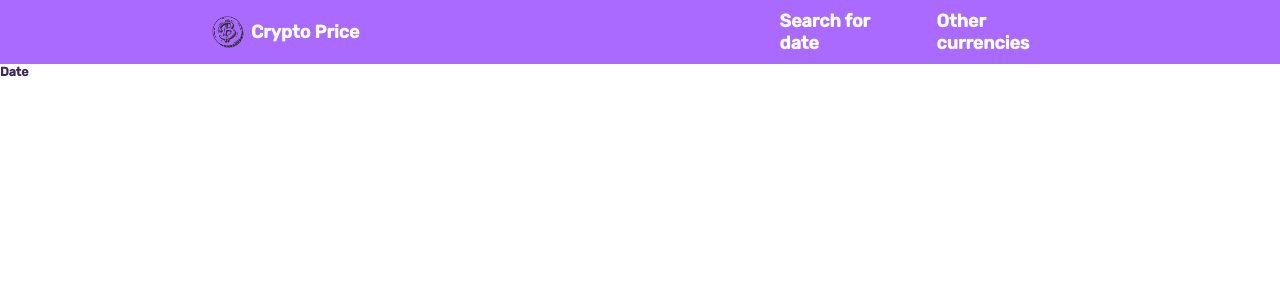
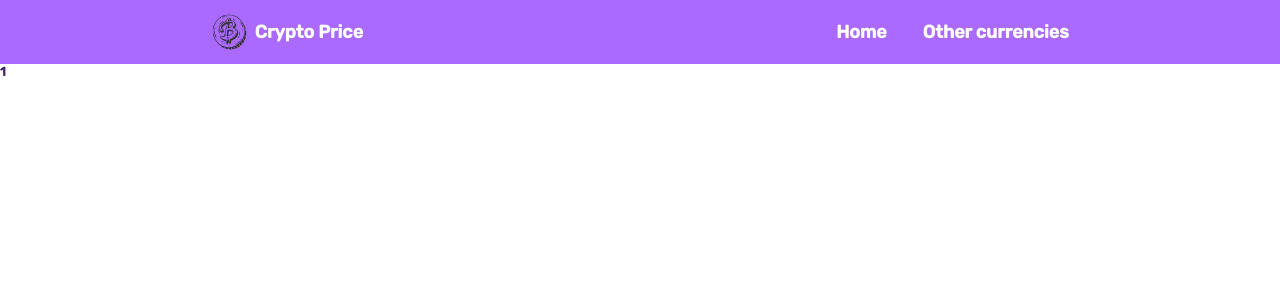
Before and after one commit to thiagopetherson/crypto-price, a Vue app: page /date/1 in a window 1280 px wide. Shown: the top 300 px of the page. Built offline with nearby package versions, Linux system fonts and the light colour scheme.

Commit message:
Refactoring home component

```diff
--- a/src/components/MenuLayout.vue
+++ b/src/components/MenuLayout.vue
@@ -6,8 +6,8 @@
         <span>Crypto Price</span>
       </div>
       <div class="nav-items">
-        <div class="">
-          Search for date
+        <div class="" @click="this.$router.push({ name: 'home' })">
+          Home
         </div>
         <div>
           Other currencies
--- a/src/views/DateFilterView.vue
+++ b/src/views/DateFilterView.vue
@@ -1,13 +1,17 @@
 <template>
   <div class="date-filter">
-    <h1>Date</h1>
+    <h1>{{ id }}</h1>
   </div>
 </template>
 
 <script>
 
 export default {
-    name: 'DateFilterView',
+  name: 'DateFilterView',
+  props: ['id'],
+  mounted () {
+    console.log(this.id)
+  }
 }
 
 </script>
--- a/src/views/HomeView.vue
+++ b/src/views/HomeView.vue
@@ -11,7 +11,7 @@
         <div class="home-item-content-prices" v-for="coin in coinValues" :key="coin.id">
           <h2>{{ coin.name }}</h2>
           <img :src="coin.image" />
-          <router-link to="/">{{ brazilianCurrency(coin.current_price) }}</router-link>
+          <router-link :to="`date/${coin.id}`">{{ brazilianCurrency(coin.current_price) }}</router-link>
         </div>
       </div>
     </div>
@@ -39,25 +39,14 @@ export default {
     async getCoinValues () {
       this.loading = true
 
-      await this.axios.get(`${this.baseUrl}/coins/markets?vs_currency=brl&order=market_cap_desc&per_page=250&page=1&sparkline=true`)
+      await this.axios.get(`${this.baseUrl}/coins/markets?vs_currency=brl&ids=bitcoin%2Cethereum%2Ccosmos%2Cdacxi&order=market_cap_desc&per_page=100&page=1&sparkline=false`)
       .then(response => {
+        console.log(response.data)
         let bitcoin = response.data.find(element => element.id === 'bitcoin')
         let ethereum = response.data.find(element => element.id === 'ethereum')
         let atom = response.data.find(element => element.id === 'cosmos')
-        this.coinValues = [bitcoin, ethereum, atom]
-        console.log(this.coinValues)
-      })
-      .catch(error => {
-        console.log(error)
-      })
-      .finally(() => {
-        this.getDacxiValue()
-      })
-    },
-    async getDacxiValue () {
-      await this.axios.get(`${this.baseUrl}/coins/markets?vs_currency=brl&ids=dacxi&order=market_cap_desc&sparkline=false`)
-      .then(response => {
-        this.coinValues.push(response.data[0])
+        let dacxi = response.data.find(element => element.id === 'dacxi')
+        this.coinValues = [bitcoin, ethereum, atom, dacxi]
       })
       .catch(error => {
         console.log(error)
```
